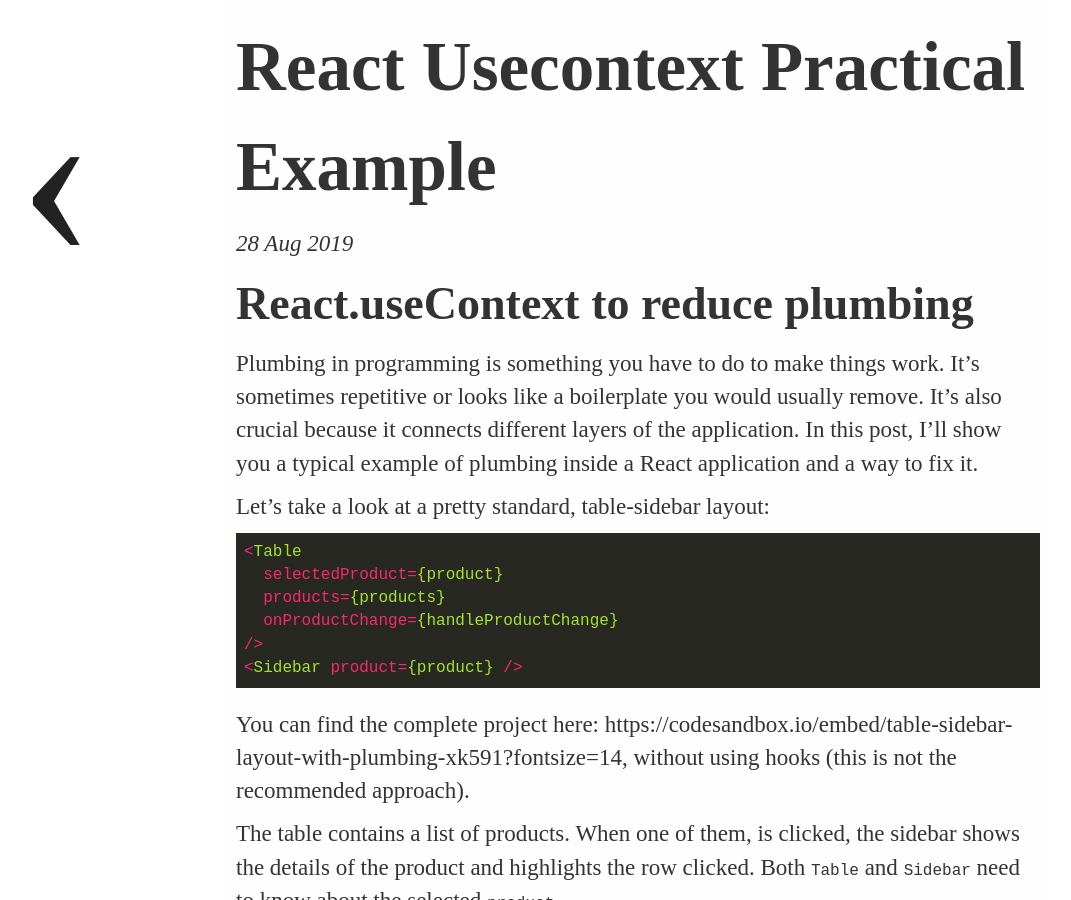
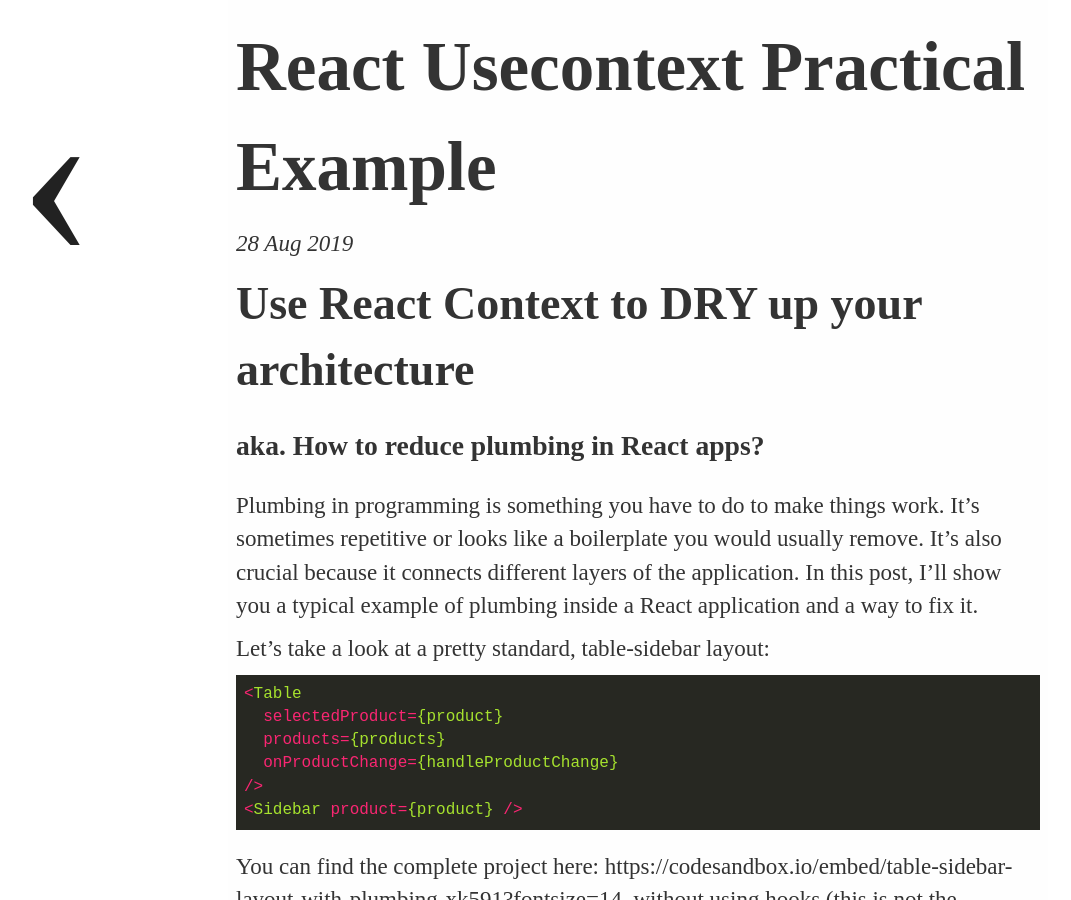
Before and after one commit to akoskm/akoskm.github.io, a Jekyll site: the page built from _posts/2019-08-28-react-usecontext-practical-example.md, in a window 1280 px wide and 900 px high. Shown: the whole window, without its empty margins (2-1073 px from the left). Built offline with Jekyll 4.4.1, drawn with Linux system fonts in a browser that asks for light colours; nearby versions of some CDN libraries; some web fonts are replaced; our own code applies the rules of GitHub Pages for plain Markdown files; comment, search, counter and statistics services are not loaded.

Commit message:
update titles

```diff
--- a/_posts/2019-08-28-react-usecontext-practical-example.md
+++ b/_posts/2019-08-28-react-usecontext-practical-example.md
@@ -1,4 +1,6 @@
-# React.useContext to reduce plumbing
+# Use React Context to DRY up your architecture
+
+## aka. How to reduce plumbing in React apps?
 
 Plumbing in programming is something you have to do to make things work. It's sometimes repetitive or looks like a boilerplate you would usually remove. It's also crucial because it connects different layers of the application. In this post, I'll show you a typical example of plumbing inside a React application and a way to fix it.
 
```
